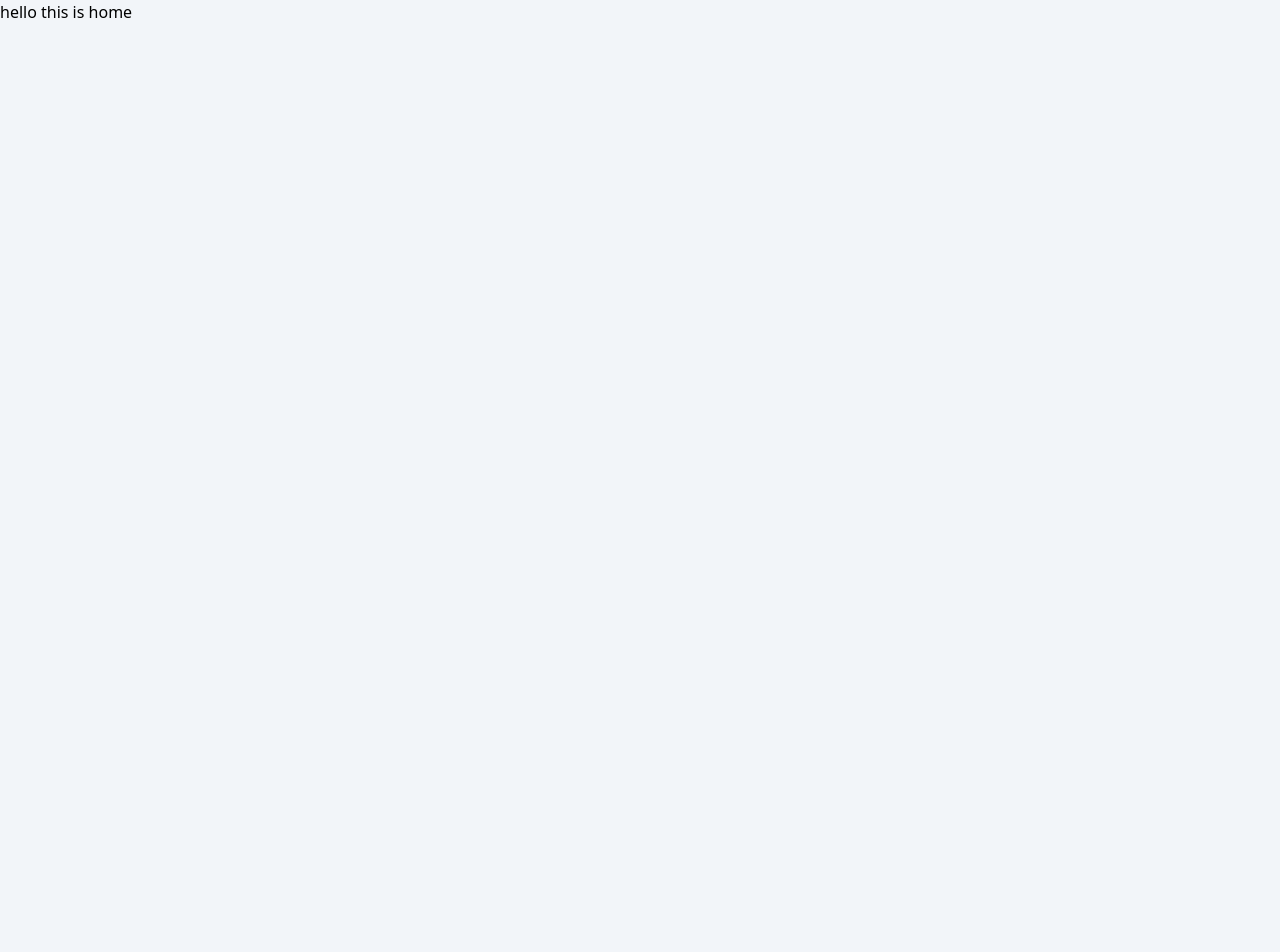
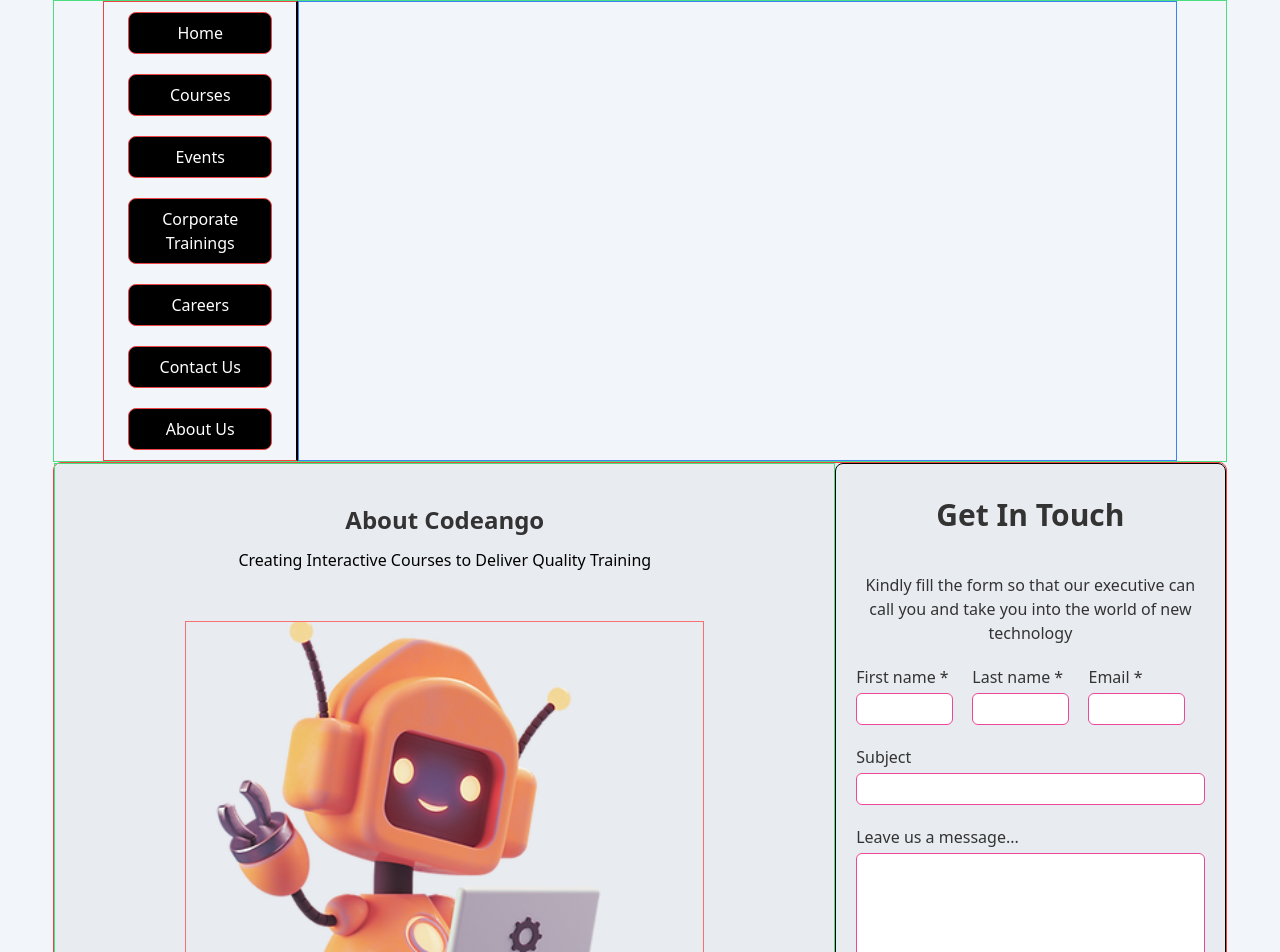
Before and after one commit to Codeango-pvt-ltd/CodeAngo, a React (Create React App) app: page / in a window 1280 px wide. Shown: the top 952 px of the page. Before the commit the page ends 800 px from the top, so only its background shows below. Built offline with nearby package versions, Linux system fonts and the light colour scheme.

Commit message:
hero stack + GetInTouch

```diff
--- a/public/index.html
+++ b/public/index.html
@@ -7,7 +7,6 @@
       name="description"
       content="Web site for CodeAngo"
     />
-
     <title>CodeAngo</title>
   </head>
   <body>
--- /dev/null
+++ b/src/Components/Home/GetInTouch.jsx
@@ -0,0 +1,78 @@
+import React from 'react'
+
+export default function GetInTouch() {
+    const handleFormSubmit = (e) => {
+        console.log(e)                  // ???
+    }
+    return (
+        <div className='flex justify-center border border-red-500 rounded-lg bg-skin-bg200'>
+            <div className="leftSide border border-green-400 flex flex-col py-10 justify-between items-center w-2/3">
+                <div className="texts flex flex-col justify-center">
+                    <div className="text text-2xl font-bold text-skin-text100 text-center mb-3">
+                        About Codeango
+                    </div>
+                    <div className="text text-center">
+                        Creating Interactive Courses to Deliver Quality Training
+                    </div>
+                </div>
+                <img src="/img/home/getInTouchRobot.svg" alt="Robot showing victory sign with computer" className='w-2/3 h-3/4 mb-5 border border-red-400 object-scale-down' />
+            </div>
+            <div className="rightSide flex flex-col w-1/3 px-5 border border-black rounded-lg justify-center">
+                <div className="GetInTouch text-skin-text100 font-sans font-bold text-3xl mb-10 text-center">
+                    Get In Touch
+                </div>
+                <div className="info text-skin-text100 font-sans mb-5 text-center">
+                    Kindly fill the form so that our executive can call you and take you into the world of new technology
+                </div>
+                <form action={handleFormSubmit} className="form ">
+                    <div className='row1 grid grid-cols-3 mb-5'>
+                        <div className="FirstName text-skin-text100 font-sans mb-1">
+                            First name *
+                        </div>
+                        <div className="LastName text-skin-text100 font-sans mb-1">
+                            Last name *
+                        </div>
+                        <div className="Email text-skin-text100 font-sans mb-1">
+                            Email *
+                        </div>
+                        <input className="Firstname border border-pink-500 rounded-md h-8 w-5/6 px-2" />
+                        <input className="Lastname border border-pink-500 rounded-md h-8 w-5/6 px-2" />
+                        <input className="Email border border-pink-500 rounded-md h-8 w-5/6 px-2" />
+                    </div>
+                    <div className="row2 mb-5">
+                        <div className="subject flex flex-col ">
+                            <div className="text text-skin-text100 font-sans mb-1 ">
+                                Subject
+                            </div>
+                            <div className="input flex ">
+                                <input type="text" className="text border  border-pink-500 rounded-md w-full h-8 px-2" />
+                            </div>
+                        </div>
+                    </div>
+                    <div className="row3 mb-5">
+                        <div className="message flex flex-col  ">
+                            <div className="text text-skin-text100 font-sans mb-1">
+                                Leave us a message...
+                            </div>
+                            <div className="input flex ">
+                                <textarea type="text" className="text border  border-pink-500 rounded-md w-full h-32 p-2" />
+                            </div>
+
+                        </div>
+                    </div>
+                    <div className="row4 mb-5">
+                        <div className="buttons flex justify-between px-2">
+                            <div className="submit text-center w-32 hover:bg-skin-primary200 cursor-pointer hover:shadow-lg hover:shadow-blue-200 text-skin-text100 rounded-3xl bg-skin-primary100 p-2 px-5">
+                                Submit
+                            </div>
+                            <div className="LearnMore text-center w-32 hover:bg-skin-primary200 cursor-pointer hover:shadow-lg hover:shadow-blue-200 text-skin-text100 rounded-3xl bg-skin-primary100 p-2 px-5">
+                                Learn More
+                            </div>
+                        </div>
+                    </div>
+                </form>
+            </div>
+
+        </div>
+    )
+}
--- /dev/null
+++ b/src/Components/Home/Hero.jsx
@@ -0,0 +1,33 @@
+import React from 'react'
+
+export default function Hero() {
+    const StackELement = ({ text = null, link = null } = {}) => {
+        return (
+            <>
+                <div className={`${text} border cursor-pointer border-red-500 my-2.5 py-2 bg-black text-white flex justify-center  rounded-lg w-3/4`}>
+                    <a href={`${link}`} className='h-full text-center'>
+                        {text}
+                    </a>
+                </div>
+            </>
+        )
+    }
+    return (
+        <>
+            <div className="mainContainer border border-green-400 flex justify-center">
+                <div className="leftSide flex flex-col items-center border-r-black border-r-2 border border-red-500 w-1/6">
+                    <StackELement text={"Home"} link={"/home"} />
+                    <StackELement text={"Courses"} link={"/courses"} />
+                    <StackELement text={"Events"} link={"/events"} />
+                    <StackELement text={"Corporate Trainings"} link={"/corporatetrainings"} />
+                    <StackELement text={"Careers"} link={"/careers"} />
+                    <StackELement text={"Contact Us"} link={"/contactus"} />
+                    <StackELement text={"About Us"} link={"/aboutus"} />
+                </div>
+                <div className="rightSide w-3/4 border border-blue-500">
+
+                </div>
+            </div>
+        </>
+    )
+}
--- a/src/pages/Home.jsx
+++ b/src/pages/Home.jsx
@@ -1,9 +1,18 @@
 import React from 'react'
+import Hero from '../Components/Home/Hero'
+import GetInTouch from '../Components/Home/GetInTouch'
 
 export default function Home() {
   return (
-    <div>
-        hello this is home
+    <div className='flex flex-col items-center'>
+      <div className="width flex flex-col w-11/12">
+        <Hero />
+        <GetInTouch />
+        <div className="space h-32">
+
+        </div>
+      </div>
+
     </div>
   )
 }
```
Also changed, not shown: public/img/home/getInTouchRobot.svg (added).
